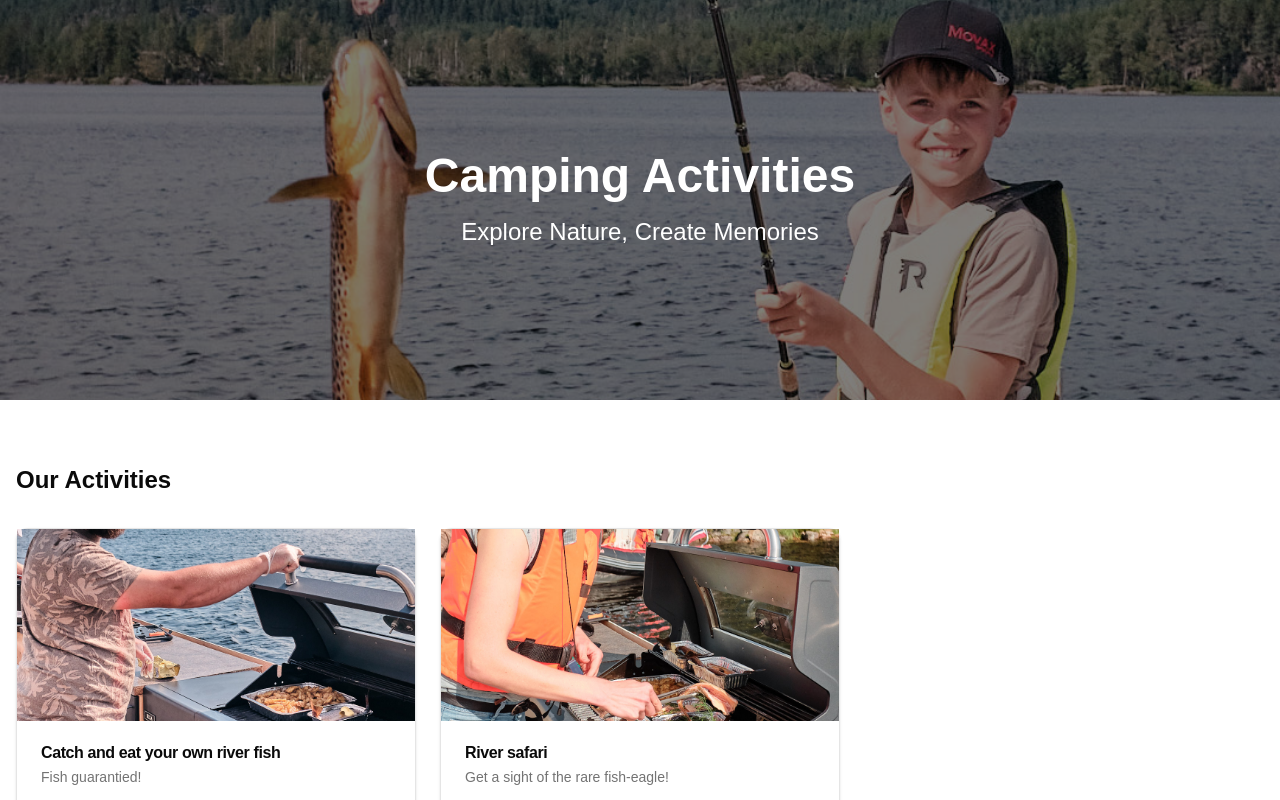
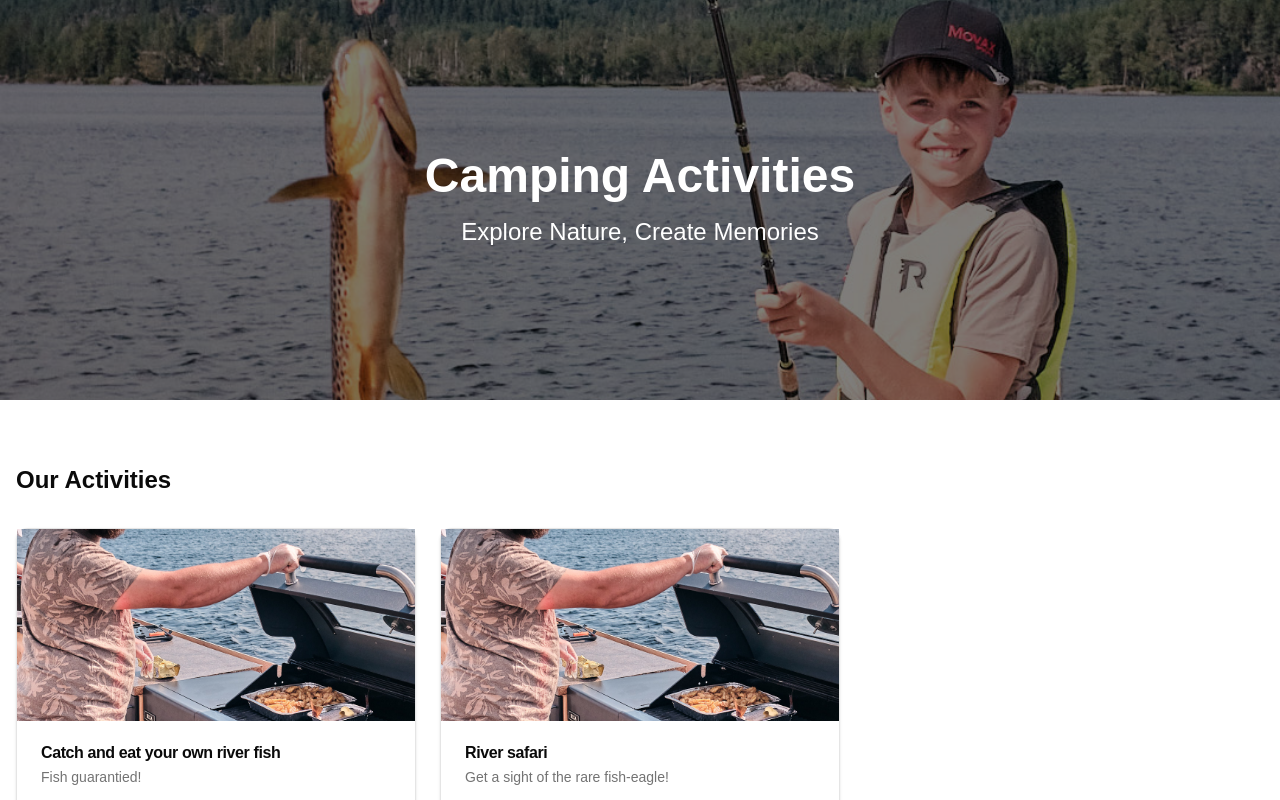
Before and after one commit to TheLyngset/otra-adventures, a Next.js app: page / in a window 1280 px wide. Shown: the top 800 px of the page. Built offline with nearby package versions, Linux system fonts and the light colour scheme.

Commit message:
statick image in cards

```diff
--- a/components/camping-activities-onepager.tsx
+++ b/components/camping-activities-onepager.tsx
@@ -15,12 +15,10 @@ const activities = [
   { id: 1,
     name: 'Catch and eat your own river fish',
     description: 'Fish guarantied!', duration: '4 hours', price: '750,-',
-    longDescription: `Join us at our barge for a fun day of fishing! We wil find the best local spots for trout and guarantee that there wil be fish!`,
-    imageURL: "/CookingFish.JPEG"
+    longDescription: `Join us at our barge for a fun day of fishing! We wil find the best local spots for trout and guarantee that there wil be fish!`
   },
   { id: 2, name: 'River safari', description: 'Get a sight of the rare fish-eagle!', duration: '2 hours', price: '500 ,-',
-    longDescription: `Embark on a thrilling River Safari! Cruise up the river in a high-speed RIB boat, spotting fish eagles and beavers in their natural habitat. Our local guide shares captivating stories along the way, making this a perfect mix of adventure and discovery. Book your River Safari now for an unforgettable experience!`,
-    imageURL: "/MakingFish.JPEG"
+    longDescription: `Embark on a thrilling River Safari! Cruise up the river in a high-speed RIB boat, spotting fish eagles and beavers in their natural habitat. Our local guide shares captivating stories along the way, making this a perfect mix of adventure and discovery. Book your River Safari now for an unforgettable experience!`
     }
 ]
 
@@ -63,7 +61,7 @@ export function CampingActivitiesOnepager() {
           {activities.map((activity) => (
             <Card key={activity.id} className="flex flex-col">
               <Image
-                src={activity.imageURL}
+                src="/CookingFish.JPEG"
                 alt={activity.name}
                 width={400}
                 height={300}
```
